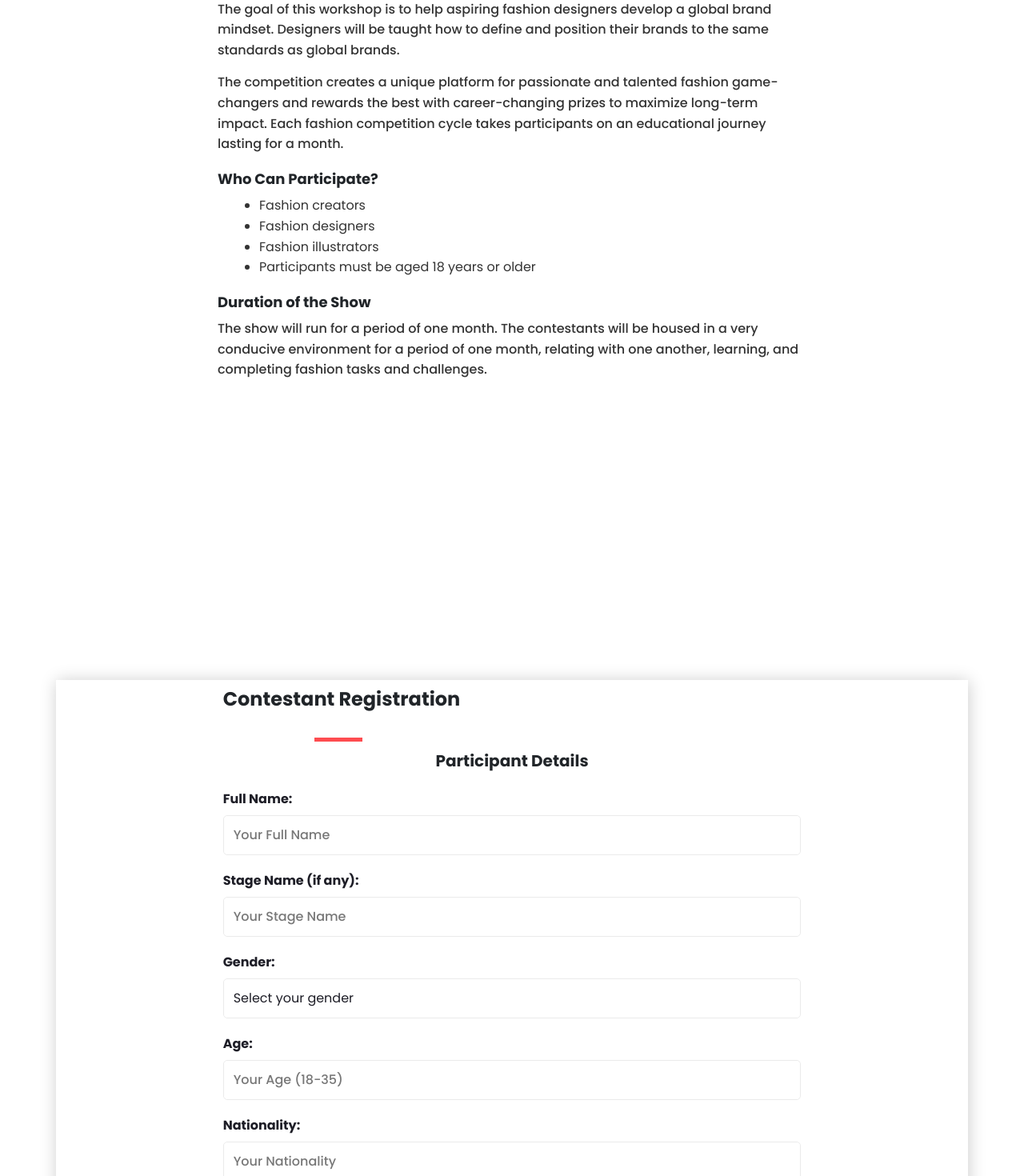
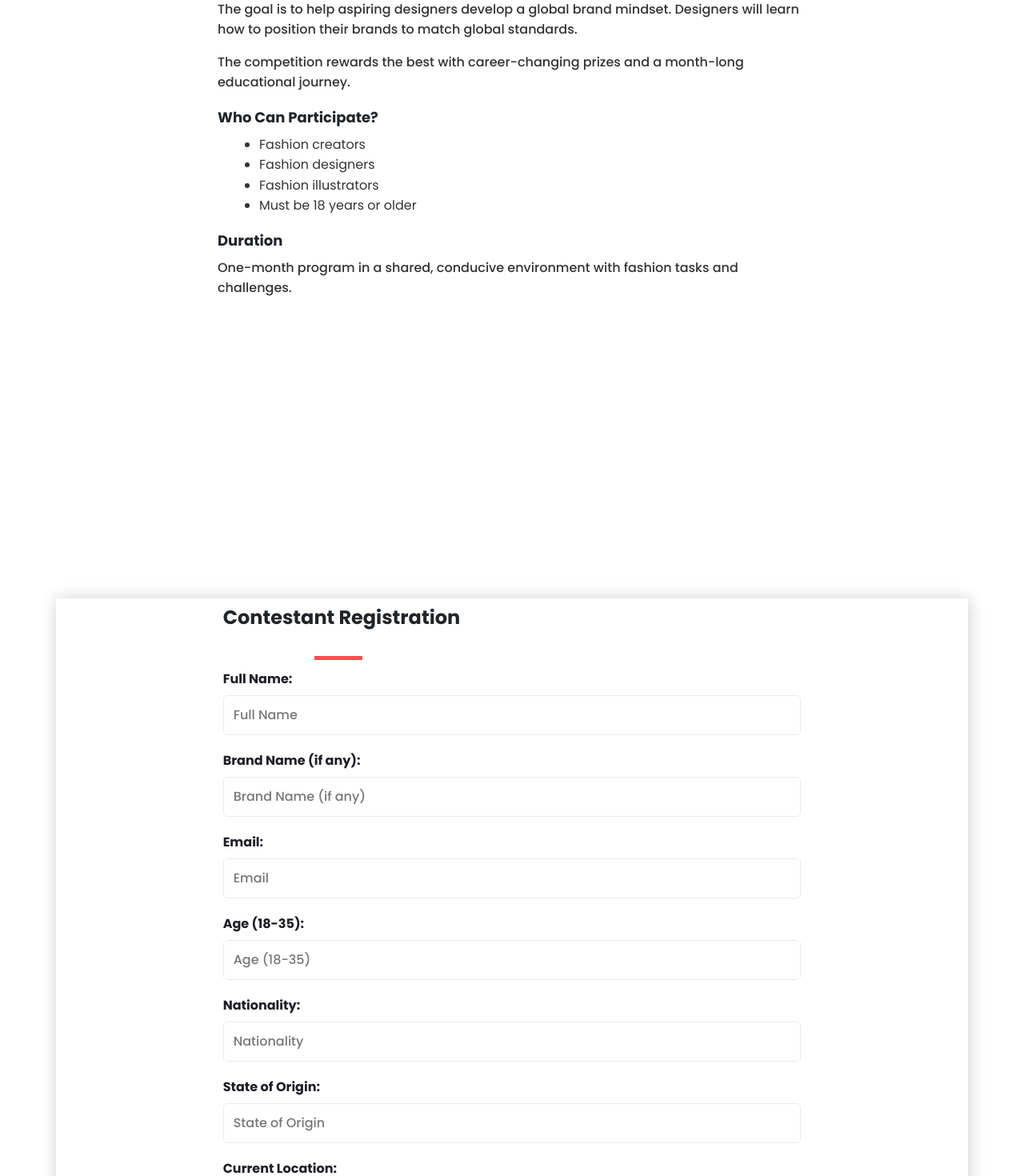
Before and after one commit to nwabekeyi/CL3Fwilson-, a React (Vite) app: page /workshop in a window 1280 px wide. Shown: the part 1330-2800 px from the top of the page at 80% size. Built offline with nearby package versions, Linux system fonts and the light colour scheme; no server answers; the database is empty.

Commit message:
all issues attended to

```diff
--- a/src/views/pageantryregistrationPage.jsx/index.jsx
+++ b/src/views/pageantryregistrationPage.jsx/index.jsx
@@ -5,7 +5,7 @@ import HomeBanner from "../../components/HomeBanner";
 function PageantRegistrationPage() {
   const [formData, setFormData] = useState({
     fullName: "",
-    stageName: "",
+    brandName: "",
     email: "",
     gender: "",
     age: "",
@@ -17,17 +17,15 @@ function PageantRegistrationPage() {
     instagram: "",
     bio: "",
   });
+
   const [errors, setErrors] = useState({});
   const [submitted, setSubmitted] = useState(false);
   const [isSubmitting, setIsSubmitting] = useState(false);
 
   const handleChange = (e) => {
     const { name, value } = e.target;
-    setFormData({
-      ...formData,
-      [name]: value,
-    });
-    setErrors({ ...errors, [name]: "" });
+    setFormData((prev) => ({ ...prev, [name]: value }));
+    setErrors((prev) => ({ ...prev, [name]: "" }));
   };
 
   const validateForm = () => {
@@ -39,7 +37,6 @@ function PageantRegistrationPage() {
       newErrors.age = "Age must be between 18 and 35";
     if (!formData.bio.trim() || formData.bio.length < 50)
       newErrors.bio = "Bio must be at least 50 characters";
-
     return newErrors;
   };
 
@@ -55,22 +52,11 @@ function PageantRegistrationPage() {
     }
 
     try {
-      // Prepare FormData for Formspree
       const formDataToSend = new FormData();
-      formDataToSend.append("fullName", formData.fullName);
-      formDataToSend.append("stageName", formData.stageName);
-      formDataToSend.append("email", formData.email);
-      formDataToSend.append("gender", formData.gender);
-      formDataToSend.append("age", formData.age);
-      formDataToSend.append("nationality", formData.nationality);
-      formDataToSend.append("stateOfOrigin", formData.stateOfOrigin);
-      formDataToSend.append("location", formData.location);
-      formDataToSend.append("phone", formData.phone);
-      formDataToSend.append("whatsapp", formData.whatsapp);
-      formDataToSend.append("instagram", formData.instagram);
-      formDataToSend.append("bio", formData.bio);
+      Object.entries(formData).forEach(([key, value]) => {
+        formDataToSend.append(key, value);
+      });
 
-      // Send to Formspree
       const response = await fetch("https://formspree.io/f/mdkzodwy", {
         method: "POST",
         body: formDataToSend,
@@ -79,15 +65,12 @@ function PageantRegistrationPage() {
         },
       });
 
-      if (!response.ok) {
-        throw new Error("Failed to submit form to Formspree.");
-      }
+      if (!response.ok) throw new Error("Form submission failed");
 
       setSubmitted(true);
-      // Reset form
       setFormData({
         fullName: "",
-        stageName: "",
+        brandName: "",
         email: "",
         gender: "",
         age: "",
@@ -100,8 +83,11 @@ function PageantRegistrationPage() {
         bio: "",
       });
     } catch (error) {
-      console.error("Error submitting form:", error);
-      setErrors({ ...errors, submission: "Failed to submit form. Please try again." });
+      console.error(error);
+      setErrors((prev) => ({
+        ...prev,
+        submission: "Submission failed. Please try again later.",
+      }));
     } finally {
       setIsSubmitting(false);
     }
@@ -110,12 +96,9 @@ function PageantRegistrationPage() {
   return (
     <div className="pageant-registration-page">
       <HomeBanner />
-      {/* Fixed Background Banner */}
       <div
         className="pageant-banner"
-        style={{
-          backgroundImage: `url(${Banner1})`,
-        }}
+        style={{ backgroundImage: `url(${Banner1})` }}
       >
         <div className="pageant-banner-overlay">
           <h1>Register for Project Cl3fwilson</h1>
@@ -123,89 +106,85 @@ function PageantRegistrationPage() {
         </div>
       </div>
 
-      {/* About Project Cl3fwilson Section */}
       <div className="container about-project-section mt-5 mb-5" data-aos="fade-up">
         <div className="row justify-content-center">
           <div className="col-md-8">
             <div className="section_title">
               <h2>About Project Cl3fwilson</h2>
             </div>
-            <p style={{ marginTop: "30px" }}>
-              Project Cl3fwilson is a semi-annual fashion workshop and competition that creates a platform for fashion designers. It works to educate emerging fashion designers about sustainable theories, fashion business, branding, and marketing.
+            <p className="mt-3">
+              Project Cl3fwilson is a semi-annual fashion workshop and competition that
+              creates a platform for fashion designers. It works to educate emerging
+              fashion designers about sustainable theories, fashion business, branding,
+              and marketing.
             </p>
             <p>
-              The goal of this workshop is to help aspiring fashion designers develop a global brand mindset. Designers will be taught how to define and position their brands to the same standards as global brands.
+              The goal is to help aspiring designers develop a global brand mindset.
+              Designers will learn how to position their brands to match global standards.
             </p>
             <p>
-              The competition creates a unique platform for passionate and talented fashion game-changers and rewards the best with career-changing prizes to maximize long-term impact. Each fashion competition cycle takes participants on an educational journey lasting for a month.
+              The competition rewards the best with career-changing prizes and a
+              month-long educational journey.
             </p>
             <h5>Who Can Participate?</h5>
             <ul>
               <li>Fashion creators</li>
               <li>Fashion designers</li>
               <li>Fashion illustrators</li>
-              <li>Participants must be aged 18 years or older</li>
+              <li>Must be 18 years or older</li>
             </ul>
-            <h5>Duration of the Show</h5>
+            <h5>Duration</h5>
             <p>
-              The show will run for a period of one month. The contestants will be housed in a very conducive environment for a period of one month, relating with one another, learning, and completing fashion tasks and challenges.
+              One-month program in a shared, conducive environment with fashion tasks and challenges.
             </p>
           </div>
         </div>
       </div>
 
-      {/* Registration Form Section */}
-      <div id="registration-form" className="container pageant-form-container" data-aos="fade-up">
+      <div className="container pageant-form-container" data-aos="fade-up" id="registration-form">
         <div className="row justify-content-center">
           <div className="col-md-8">
             {submitted ? (
               <div className="submission-success">
                 <h3>Thank You for Registering!</h3>
-                <p>
-                  Your application has been received. We’ll review your submission
-                  and contact you within 3-5 business days.
-                </p>
-                <div className="h-auto red_button shop_now_button">
-                  <a href="/pageant">Explore the Pageant</a>
-                </div>
+                <p>Your application has been received. We'll contact you soon.</p>
               </div>
             ) : (
               <form className="pageant-form" onSubmit={handleSubmit}>
                 <div className="section_title">
                   <h2>Contestant Registration</h2>
                 </div>
-                <h5 className="my-4">Participant Details</h5>
-                <div className="form-group">
-                  <label htmlFor="fullName">Full Name:</label>
+
+                {/* Fields */}
+                {[
+                  ["fullName", "Full Name"],
+                  ["brandName", "Brand Name (if any)"],
+                  ["email", "Email"],
+                  ["age", "Age (18-35)"],
+                  ["nationality", "Nationality"],
+                  ["stateOfOrigin", "State of Origin"],
+                  ["location", "Current Location"],
+                  ["phone", "Phone Number"],
+                  ["whatsapp", "WhatsApp Number"],
+                  ["instagram", "Instagram Handle"],
+                ].map(([name, label]) => (
+                  <div className="form-group" key={name}>
+                    <label htmlFor={name}>{label}:</label>
                     <input
-                    type="text"
-                    id="fullName"
-                    name="fullName"
+                      type={name === "email" ? "email" : name === "age" ? "number" : "text"}
+                      id={name}
+                      name={name}
                       className="form-control"
-                    placeholder="Your Full Name"
-                    value={formData.fullName}
+                      placeholder={label}
+                      value={formData[name]}
                       onChange={handleChange}
-                    required
+                      required={["fullName", "email", "age", "nationality", "stateOfOrigin", "location", "phone"].includes(name)}
                     />
-                  {errors.fullName && (
-                    <span className="error">{errors.fullName}</span>
-                  )}
+                    {errors[name] && <span className="error">{errors[name]}</span>}
                   </div>
-                <div className="form-group">
-                  <label htmlFor="stageName">Stage Name (if any):</label>
-                  <input
-                    type="text"
-                    id="stageName"
-                    name="stageName"
-                    className="form-control"
-                    placeholder="Your Stage Name"
-                    value={formData.stageName}
-                    onChange={handleChange}
-                  />
-                  {errors.stageName && (
-                    <span className="error">{errors.stageName}</span>
-                  )}
-                </div>
+                ))}
+
+                {/* Gender */}
                 <div className="form-group">
                   <label htmlFor="gender">Gender:</label>
                   <select
@@ -216,176 +195,39 @@ function PageantRegistrationPage() {
                     onChange={handleChange}
                     required
                   >
-                    <option value="" disabled hidden>
-                      Select your gender
-                    </option>
+                    <option value="" disabled>Select your gender</option>
                     <option value="male">Male</option>
                     <option value="female">Female</option>
                     <option value="non-binary">Non-binary</option>
-                    <option value="prefer-not-to-say">I prefer not to say</option>
+                    <option value="prefer-not-to-say">Prefer not to say</option>
                   </select>
                   {errors.gender && <span className="error">{errors.gender}</span>}
                 </div>
+
+                {/* Bio */}
                 <div className="form-group">
-                  <label htmlFor="age">Age:</label>
-                  <input
-                    type="number"
-                    id="age"
-                    name="age"
-                    className="form-control"
-                    placeholder="Your Age (18-35)"
-                    value={formData.age}
-                    onChange={handleChange}
-                    min="18"
-                    max="35"
-                    required
-                  />
-                  {errors.age && <span className="error">{errors.age}</span>}
-                </div>
-                <div className="form-group">
-                  <label htmlFor="nationality">Nationality:</label>
-                  <input
-                    type="text"
-                    id="nationality"
-                    name="nationality"
-                    className="form-control"
-                    placeholder="Your Nationality"
-                    value={formData.nationality}
-                    onChange={handleChange}
-                    required
-                  />
-                  {errors.nationality && (
-                    <span className="error">{errors.nationality}</span>
-                  )}
-                </div>
-                <div className="form-group">
-                  <label htmlFor="stateOfOrigin">State of Origin:</label>
-                  <input
-                    type="text"
-                    id="stateOfOrigin"
-                    name="stateOfOrigin"
-                    className="form-control"
-                    placeholder="Your State of Origin"
-                    value={formData.stateOfOrigin}
-                    onChange={handleChange}
-                    required
-                  />
-                  {errors.stateOfOrigin && (
-                    <span className="error">{errors.stateOfOrigin}</span>
-                  )}
-                </div>
-                <div className="form-group">
-                  <label htmlFor="location">Current Location:</label>
-                  <input
-                    type="text"
-                    id="location"
-                    name="location"
-                    className="form-control"
-                    placeholder="Your Current Location"
-                    value={formData.location}
-                    onChange={handleChange}
-                    required
-                  />
-                  {errors.location && (
-                    <span className="error">{errors.location}</span>
-                  )}
-                </div>
-                <div className="form-group">
-                  <label htmlFor="bio">Bio (Tell us about yourself):</label>
+                  <label htmlFor="bio">Bio:</label>
                   <textarea
                     id="bio"
                     name="bio"
                     className="form-control"
                     rows="5"
-                    placeholder="Share your style story and why you want to join the pageant (min 50 characters)"
+                    placeholder="Tell us your story (min 50 characters)"
                     value={formData.bio}
                     onChange={handleChange}
                     required
                   ></textarea>
                   {errors.bio && <span className="error">{errors.bio}</span>}
                 </div>
-                <h5 className="my-4">Contact Information</h5>
-                <div className="form-group">
-                  <label htmlFor="phone">Phone Number:</label>
-                  <input
-                    type="tel"
-                    id="phone"
-                    name="phone"
-                    className="form-control"
-                    placeholder="Your Phone Number"
-                    value={formData.phone}
-                    onChange={handleChange}
-                    required
-                  />
-                  {errors.phone && <span className="error">{errors.phone}</span>}
-                </div>
-                <div className="form-group">
-                  <label htmlFor="whatsapp">WhatsApp Number:</label>
-                  <input
-                    type="tel"
-                    id="whatsapp"
-                    name="whatsapp"
-                    className="form-control"
-                    placeholder="Your WhatsApp Number"
-                    value={formData.whatsapp}
-                    onChange={handleChange}
-                    required
-                  />
-                  {errors.whatsapp && (
-                    <span className="error">{errors.whatsapp}</span>
+
+                {/* Submission Error */}
+                {errors.submission && (
+                  <div className="alert alert-danger">{errors.submission}</div>
                 )}
-                </div>
-                <div className="form-group">
-                  <label htmlFor="email">Email:</label>
-                  <input
-                    type="email"
-                    id="email"
-                    name="email"
-                    className="form-control"
-                    placeholder="Your Email"
-                    value={formData.email}
-                    onChange={handleChange}
-                    required
-                  />
-                  {errors.email && <span className="error">{errors.email}</span>}
-                </div>
-                <div className="form-group">
-                  <label htmlFor="instagram">Instagram Handle:</label>
-                  <input
-                    type="text"
-                    id="instagram"
-                    name="instagram"
-                    className="form-control"
-                    placeholder="Your Instagram Handle"
-                    value={formData.instagram}
-                    onChange={handleChange}
-                    required
-                  />
-                  {errors.instagram && (
-                    <span className="error">{errors.instagram}</span>
-                  )}
-                </div>
-                <button
-                  type="submit"
-                  className="red_button pageant-submit-button"
-                  disabled={isSubmitting}
-                >
-                  {isSubmitting ? (
-                    <>
-                      <span
-                        className="spinner-border spinner-border-sm me-2 h-auto"
-                        role="status"
-                        aria-hidden="true"
-                      ></span>
-                      Submitting...
-                    </>
-                  ) : (
-                    "Submit Application"
-                  )}
+
+                <button type="submit" className="btn btn-primary" disabled={isSubmitting}>
+                  {isSubmitting ? "Submitting..." : "Submit Application"}
                 </button>
-                {errors.submission && (
-                  <div className="text-danger mt-2">{errors.submission}</div>
-                )}
               </form>
             )}
           </div>
```
Also changed, not shown: src/components/HomeCartView/index.jsx (+18 -14 lines), src/components/Products/SingleProduct.jsx (+6 -4 lines), src/views/Admin/ParticipantManager/ParticipantManager.jsx (+4 -4 lines), src/views/Cart/Cart.jsx (+20 -13 lines), src/views/Cart/CartItem.jsx (+5 -4 lines), src/views/Product/SingleProduct.jsx (+7 -15 lines). Lines whose indentation alone changed are shown as unchanged.
